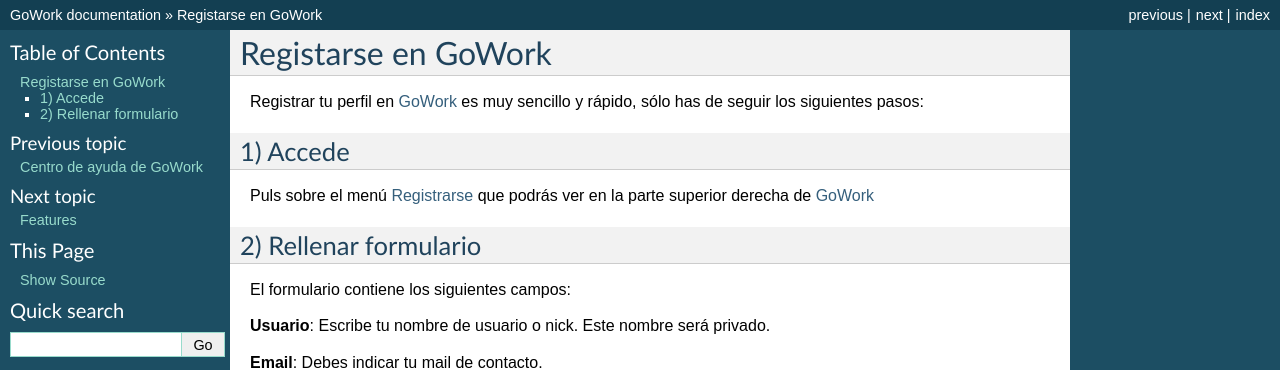
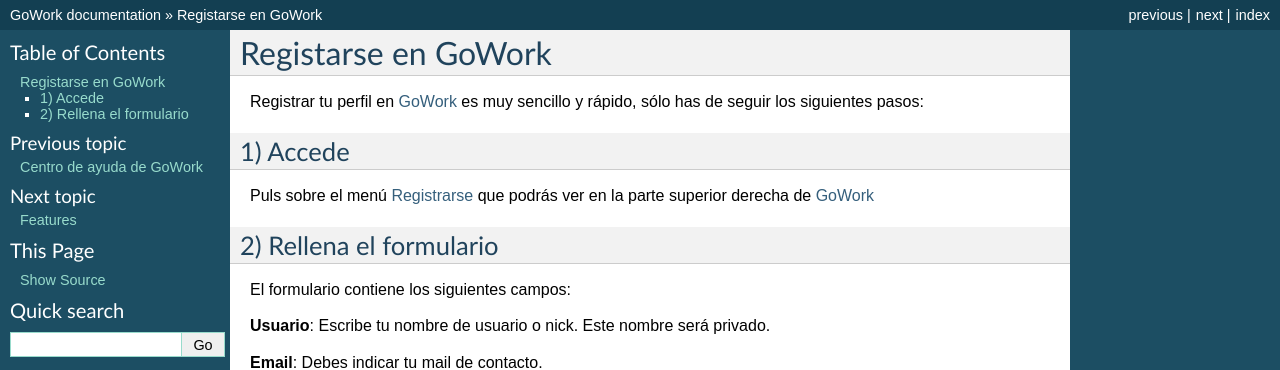
Before and after one commit to help-gowork/help, a Sphinx documentation site: the page built from docs/registrarse.rst, in a window 1280 px wide. Shown: the top 370 px of the page. Built offline with Sphinx 7.4.7, drawn with Linux system fonts in a browser that asks for light colours; pages that are not in the unit, such as notebooks, are missing from menus.

Commit message:
Update registrarse.rst

```diff
--- a/docs/registrarse.rst
+++ b/docs/registrarse.rst
@@ -12,7 +12,7 @@
 Puls sobre el menú `Registrarse`_ que podrás ver en la parte superior derecha
 de `GoWork`_
 
-2) Rellenar formulario
+2) Rellena el formulario
 ----------------------
 El formulario contiene los siguientes campos:
 
```
